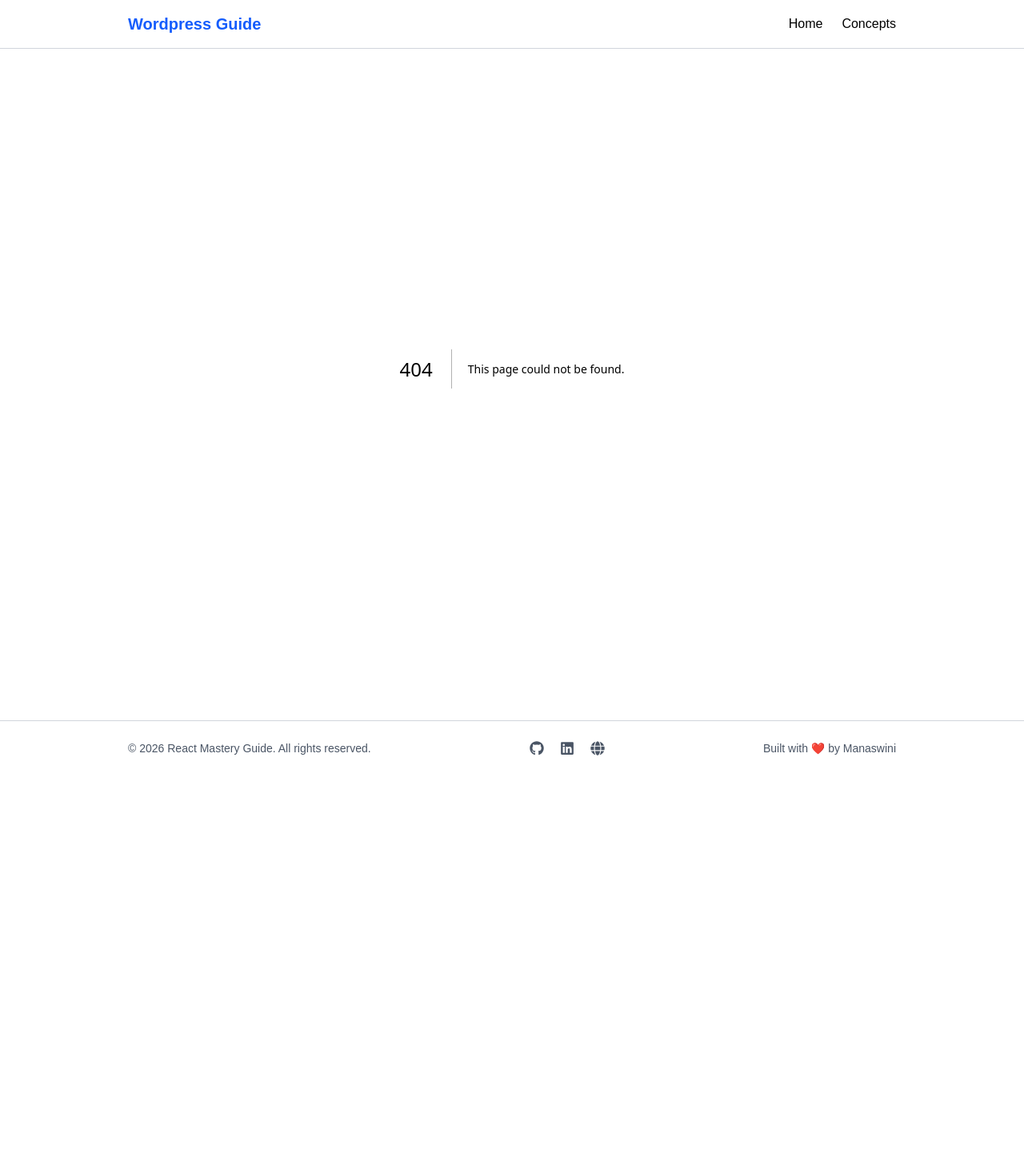
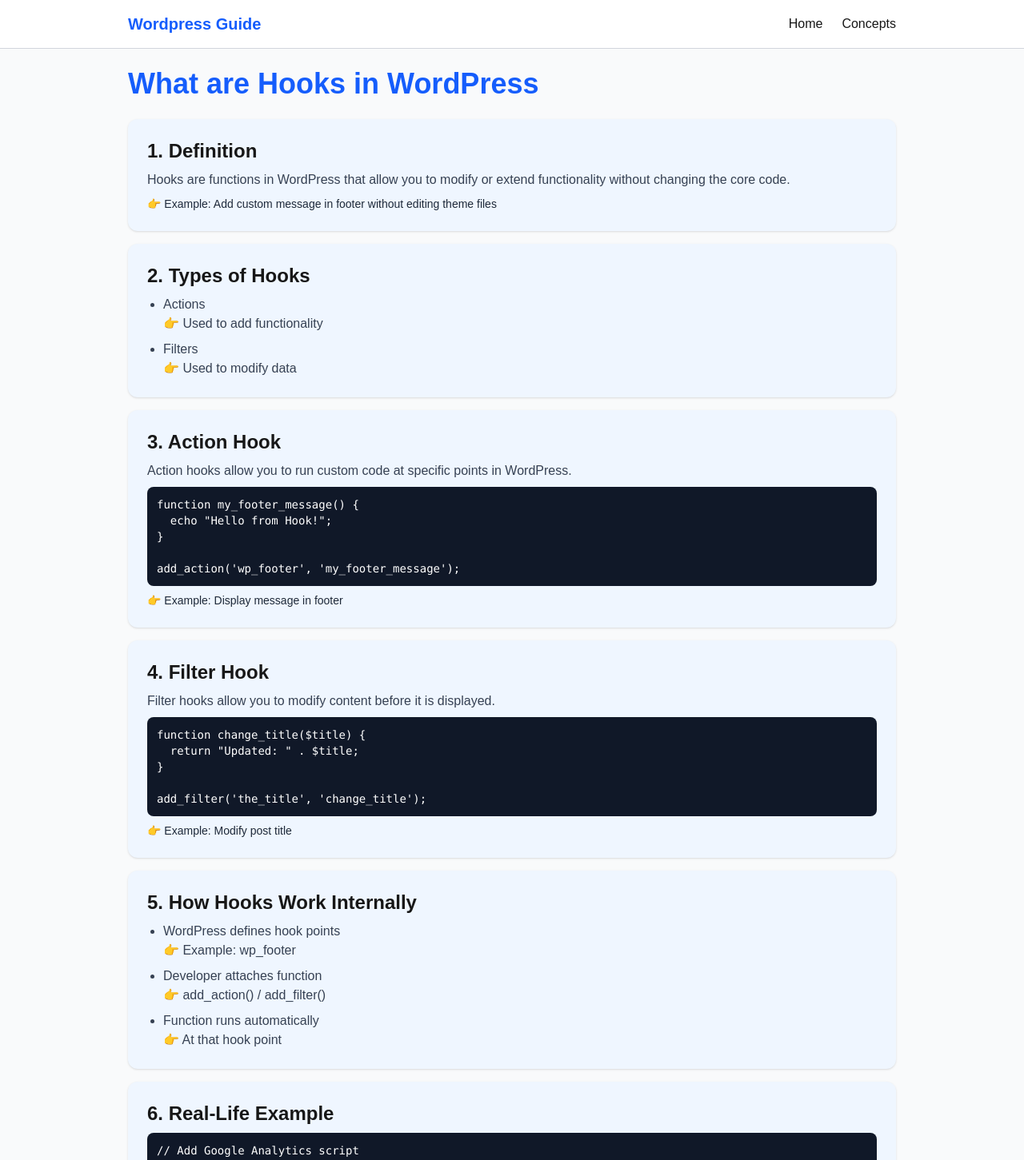
Before and after one commit to Monisasmal/WordPress-Concepts, a Next.js app: page /concepts/WhatAreHooks in a window 1280 px wide. Before the commit this address had no page. Shown: the top 1451 px of the page at 80% size. Before the commit the page ends 970 px from the top, so only its background shows below. Built offline with nearby package versions, Linux system fonts and the light colour scheme.

Commit message:
first commit

```diff
--- /dev/null
+++ b/src/app/concepts/WhatAreHooks/page.tsx
@@ -0,0 +1,201 @@
+export default function WhatAreHooks() {
+  return (
+    <div className="bg-gray-50 min-h-screen">
+
+      {/* Container */}
+      <div className="w-full max-w-5xl mx-auto px-4 sm:px-6 lg:px-8 py-6">
+
+        {/* Header */}
+        <h1 className="text-2xl sm:text-3xl md:text-4xl font-bold text-blue-600 mb-6">
+          What are Hooks in WordPress
+        </h1>
+
+        {/* Card Wrapper */}
+        <div className="space-y-4">
+
+          {/* Definition */}
+          <section className="bg-blue-50 shadow-sm rounded-xl p-4 sm:p-6">
+            <h2 className="text-lg sm:text-xl md:text-2xl font-semibold mb-2">
+              1. Definition
+            </h2>
+            <p className="text-sm sm:text-base text-gray-700">
+              Hooks are functions in WordPress that allow you to modify or extend
+              functionality without changing the core code.
+            </p>
+
+            <p className="text-sm text-gray-800 mt-2">
+              👉 Example: Add custom message in footer without editing theme files
+            </p>
+          </section>
+
+          {/* Types */}
+          <section className="bg-blue-50 shadow-sm rounded-xl p-4 sm:p-6">
+            <h2 className="text-lg sm:text-xl md:text-2xl font-semibold mb-2">
+              2. Types of Hooks
+            </h2>
+
+            <ul className="list-disc ml-5 text-sm sm:text-base text-gray-700 space-y-2">
+              <li>
+                Actions
+                <br />👉 Used to add functionality
+              </li>
+
+              <li>
+                Filters
+                <br />👉 Used to modify data
+              </li>
+            </ul>
+          </section>
+
+          {/* Action */}
+          <section className="bg-blue-50 shadow-sm rounded-xl p-4 sm:p-6">
+            <h2 className="text-lg sm:text-xl md:text-2xl font-semibold mb-2">
+              3. Action Hook
+            </h2>
+
+            <p className="text-sm sm:text-base text-gray-700">
+              Action hooks allow you to run custom code at specific points in WordPress.
+            </p>
+
+            <pre className="bg-gray-900 text-white p-3 rounded-lg text-sm overflow-x-auto mt-2">
+{`function my_footer_message() {
+  echo "Hello from Hook!";
+}
+
+add_action('wp_footer', 'my_footer_message');`}
+            </pre>
+
+            <p className="text-sm text-gray-800 mt-2">
+              👉 Example: Display message in footer
+            </p>
+          </section>
+
+          {/* Filter */}
+          <section className="bg-blue-50 shadow-sm rounded-xl p-4 sm:p-6">
+            <h2 className="text-lg sm:text-xl md:text-2xl font-semibold mb-2">
+              4. Filter Hook
+            </h2>
+
+            <p className="text-sm sm:text-base text-gray-700">
+              Filter hooks allow you to modify content before it is displayed.
+            </p>
+
+            <pre className="bg-gray-900 text-white p-3 rounded-lg text-sm overflow-x-auto mt-2">
+{`function change_title($title) {
+  return "Updated: " . $title;
+}
+
+add_filter('the_title', 'change_title');`}
+            </pre>
+
+            <p className="text-sm text-gray-800 mt-2">
+              👉 Example: Modify post title
+            </p>
+          </section>
+
+          {/* How */}
+          <section className="bg-blue-50 shadow-sm rounded-xl p-4 sm:p-6">
+            <h2 className="text-lg sm:text-xl md:text-2xl font-semibold mb-2">
+              5. How Hooks Work Internally
+            </h2>
+
+            <ul className="list-disc ml-5 text-sm sm:text-base text-gray-700 space-y-2">
+              <li>
+                WordPress defines hook points
+                <br />👉 Example: wp_footer
+              </li>
+
+              <li>
+                Developer attaches function
+                <br />👉 add_action() / add_filter()
+              </li>
+
+              <li>
+                Function runs automatically
+                <br />👉 At that hook point
+              </li>
+            </ul>
+          </section>
+
+          {/* Real Example */}
+          <section className="bg-blue-50 shadow-sm rounded-xl p-4 sm:p-6">
+            <h2 className="text-lg sm:text-xl md:text-2xl font-semibold mb-2">
+              6. Real-Life Example
+            </h2>
+
+            <pre className="bg-gray-900 text-white p-3 rounded-lg text-sm overflow-x-auto">
+{`// Add Google Analytics script
+function add_tracking_code() {
+  echo "<script>console.log('Tracking')</script>";
+}
+
+add_action('wp_head', 'add_tracking_code');`}
+            </pre>
+
+            <p className="text-sm text-gray-800 mt-2">
+              👉 Example: Add tracking script in website head
+            </p>
+          </section>
+
+          {/* Advantages */}
+          <section className="bg-blue-50 shadow-sm rounded-xl p-4 sm:p-6">
+            <h2 className="text-lg sm:text-xl md:text-2xl font-semibold mb-2">
+              7. Advantages
+            </h2>
+
+            <ul className="list-disc ml-5 text-sm sm:text-base text-gray-700 space-y-2">
+              <li>
+                No core file changes
+                <br />👉 Safe updates
+              </li>
+
+              <li>
+                Flexible customization
+                <br />👉 Add/modify features
+              </li>
+
+              <li>
+                Reusable logic
+                <br />👉 Use in plugins/themes
+              </li>
+            </ul>
+          </section>
+
+          {/* Mistakes */}
+          <section className="bg-blue-50 shadow-sm rounded-xl p-4 sm:p-6">
+            <h2 className="text-lg sm:text-xl md:text-2xl font-semibold mb-2">
+              8. Common Mistakes
+            </h2>
+
+            <ul className="list-disc ml-5 text-sm sm:text-base text-gray-700 space-y-2">
+              <li>
+                Using wrong hook name
+                <br />👉 Code won’t run
+              </li>
+
+              <li>
+                Forgetting return in filters
+                <br />👉 Breaks data flow
+              </li>
+            </ul>
+          </section>
+
+          {/* Interview */}
+          <section className="bg-blue-50 shadow-sm rounded-xl p-4 sm:p-6">
+            <h2 className="text-lg sm:text-xl md:text-2xl font-semibold mb-2">
+              Interview Points
+            </h2>
+
+            <ul className="list-disc ml-5 text-sm sm:text-base text-gray-900 space-y-1">
+              <li>Hooks extend WordPress without modifying core</li>
+              <li>Two types: Actions & Filters</li>
+              <li>add_action() and add_filter()</li>
+              <li>Example: wp_footer, the_title</li>
+            </ul>
+          </section>
+
+        </div>
+      </div>
+    </div>
+  );
+}
```
